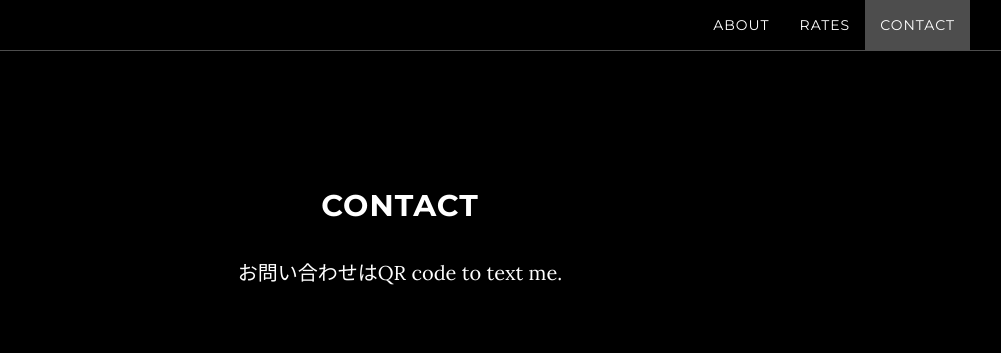
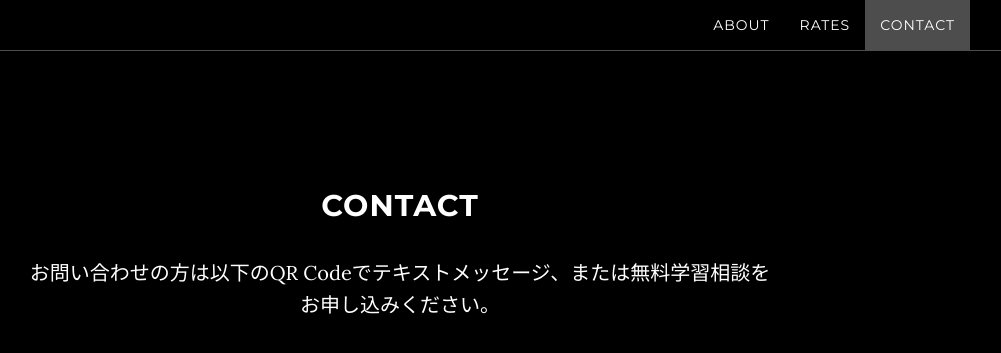
Before and after one commit to taro-shima-jpn/taro-shima-jpn.github.io, a Jekyll site: the page built from index.html, in a window 1280 px wide and 900 px high, scrolled down 1898 px. Shown: the top 353 px of the window, without its empty margins (240-1241 px from the left). Built offline with Jekyll 4.4.1, drawn with Linux system fonts in a browser that asks for light colours.

Commit message:
Update contact.html

```diff
--- a/_includes/contact.html
+++ b/_includes/contact.html
@@ -3,7 +3,7 @@
         <div class="row">
             <div class="col-lg-8 col-lg-offset-2">
                 <h2>Contact</h2>
-                <p>お問い合わせはQR code to text me.</p>
+                <p>お問い合わせの方は以下のQR Codeでテキストメッセージ、または無料学習相談をお申し込みください。</p>
 
                 <!-- Calendly inline widget begin -->
                 <div class="calendly-inline-widget" data-url="https://calendly.com/taroshima-tutoring-jpn/free-consultation?hide_gdpr_banner=1&primary_color=83b6ff" style="min-width:320px;height:630px;"></div>
```
